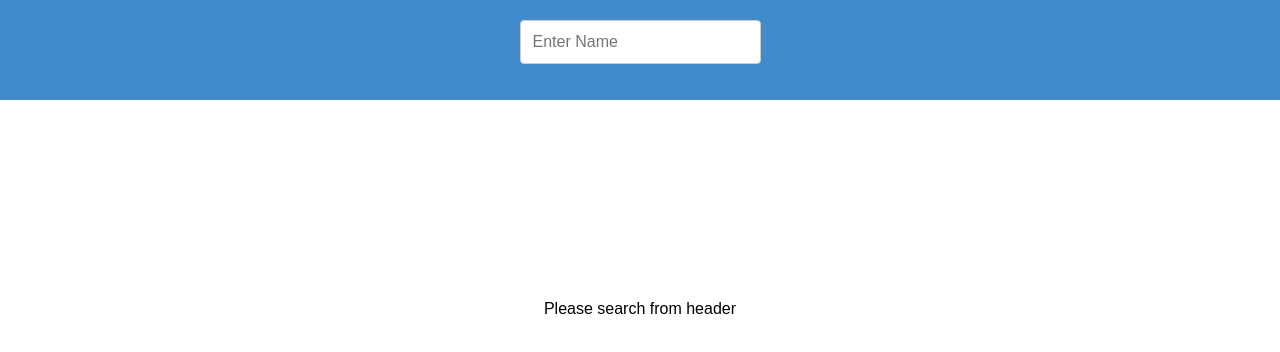
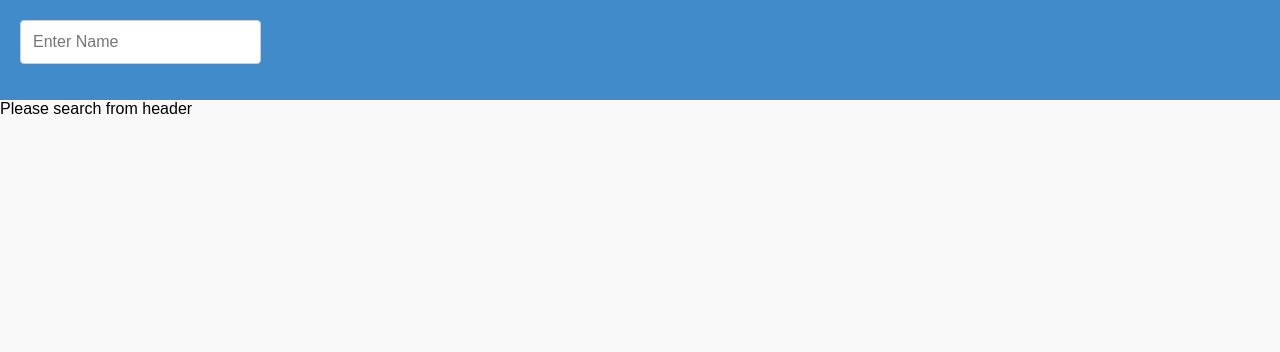
Before and after one commit to deepaksisodiya/search-github-users, a React (Create React App) app: page / in a window 1280 px wide. Shown: the top 352 px of the page. Built offline with nearby package versions, Linux system fonts and the light colour scheme.

Commit message:
remove un-used css, added background color to app

```diff
--- a/src/App.css
+++ b/src/App.css
@@ -1,25 +1,4 @@
 .App {
-  text-align: center;
+  display: flex;
+  flex-direction: column;
 }
-
-.App-logo {
-  animation: App-logo-spin infinite 20s linear;
-  height: 80px;
-}
-
-.App-title {
-  font-size: 1.5em;
-}
-
-.App-intro {
-  font-size: large;
-}
-
-@keyframes App-logo-spin {
-  from {
-    transform: rotate(0deg);
-  }
-  to {
-    transform: rotate(360deg);
-  }
-}
--- a/src/App.js
+++ b/src/App.js
@@ -15,6 +15,10 @@ class App extends Component {
       data: {}
     };
     this.getAllUsers = this.getAllUsers.bind(this);
+  }
+
+  componentDidMount() {
+    document.body.style = 'background: #F9F9F9;';
   }
 
   async getAllUsers(name) {
@@ -47,9 +51,7 @@ class App extends Component {
     return (
       <div className="App">
         <Header getAllUsers={this.getAllUsers} />
-        <div style={{ marginTop: 200 }}>
-          <UsersList data={data} isLoading={isLoading} isError={isError} />
-        </div>
+        <UsersList data={data} isLoading={isLoading} isError={isError} />
       </div>
     );
   }
```
